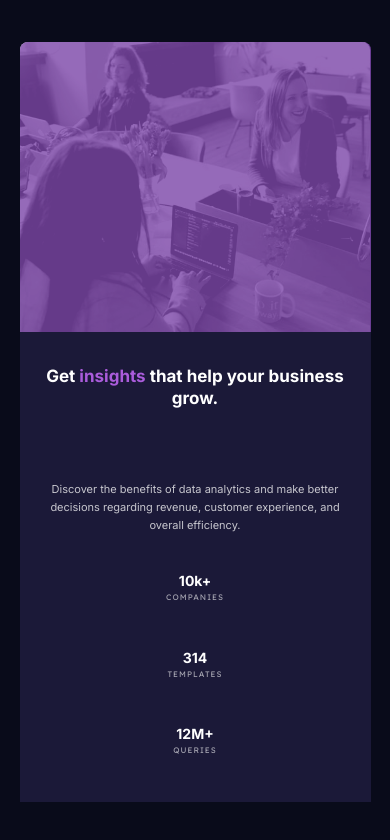
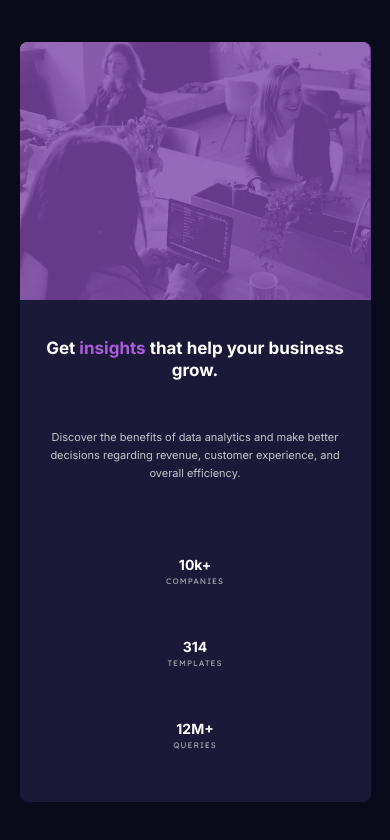
Before and after one commit to vbobey/stats-preview-card-component-main, a website: page index.html in a window 390 px wide. Drawn offline with Linux system fonts and the light colour scheme.

Commit message:
Mobile improvements

```diff
--- a/index.html
+++ b/index.html
@@ -1,15 +1,17 @@
 <!DOCTYPE html>
 <html lang="en">
+    <head>
+        <meta charset="UTF-8" />
+        <meta name="viewport" content="width=device-width, initial-scale=1.0" />
 
-<head>
-    <meta charset="UTF-8">
-    <meta name="viewport" content="width=device-width, initial-scale=1.0">
-
-    <link rel="preconnect" href="https://fonts.googleapis.com">
-    <link rel="preconnect" href="https://fonts.gstatic.com" crossorigin>
-    <link href="https://fonts.googleapis.com/css2?family=Inter:wght@400;700&family=Lexend+Deca&display=swap" rel="stylesheet">
-    <link rel="stylesheet" href="css/main.css">
-    <link rel="icon" type="image/png" sizes="32x32" href="./img/favicon-32x32.png">
+        <link rel="preconnect" href="https://fonts.googleapis.com" />
+        <link rel="preconnect" href="https://fonts.gstatic.com" crossorigin />
+        <link
+            href="https://fonts.googleapis.com/css2?family=Inter:wght@400;700&family=Lexend+Deca&display=swap"
+            rel="stylesheet"
+        />
+        <link rel="stylesheet" href="css/main.css" />
+        <link rel="icon" type="image/png" sizes="32x32" href="./img/favicon-32x32.png" />
 
         <title>Stats Preview Card</title>
     </head>
@@ -17,8 +19,13 @@
     <body>
         <main class="card">
             <div class="card__content">
-            <h1 class="heading-1 card__heading">Get <span class="heading-1__highlight">insights</span> that help your business grow.</h1>
-            <p class="card__description">Discover the benefits of data analytics and make better decisions regarding revenue, customer experience, and overall efficiency.</p>
+                <h1 class="heading-1 card__heading">
+                    Get <span class="heading-1__highlight">insights</span> that help your business grow.
+                </h1>
+                <p class="card__description">
+                    Discover the benefits of data analytics and make better decisions regarding revenue, customer experience,
+                    and overall efficiency.
+                </p>
                 <div class="card__stats">
                     <div>
                         <h2 class="heading-2">10k+</h2>
@@ -38,10 +45,15 @@
                 <figure>
                     <div class="card__picture-overlay card__picture-overlay--light"></div>
                     <div class="card__picture-overlay card__picture-overlay--dark"></div>
-                <img src="img/image-header-desktop.jpg" alt="Office interior">
+                    <picture>
+                        <source srcset="img/image-header-mobile.jpg"
+                                media="(max-width: 80em)">
+                        <img srcset="img/image-header-desktop.jpg"
+                             alt="Office Interior"
+                             src="img/image-header-desktop.jpg"/>
+                    </picture>
                 </figure>
             </div>
         </main>
     </body>
-
 </html>
--- a/scss/_card.scss
+++ b/scss/_card.scss
@@ -29,7 +29,6 @@
 
     &__content {
         padding: 0 7rem;
-        background-color: base.$color-background-card;
         grid-row: 1 / -1;
         grid-column: 1 / span 1;
 
@@ -74,6 +73,7 @@
     &__description {
         @media only screen and (max-width: base.$bp-m) and (orientation: portrait) {
             grid-row: 2 / span 1;
+            align-self: start;
         }
     }
 
@@ -113,6 +113,10 @@
             grid-column: 1 / span 1;
         }
 
+        @media only screen and (max-width: base.$bp-s) and (orientation: portrait) {
+            max-height: 35vh;
+        }
+
         img {
             width: 100%;
             height: 100%;
--- a/scss/_typography.scss
+++ b/scss/_typography.scss
@@ -20,8 +20,13 @@
         line-height: 3.2rem;
     }
 
-    @media only screen and (max-width: base.$bp-m) {
+    @media only screen and (max-width: base.$bp-m) and (orientation: landscape) {
         font-size: 2rem;
+        line-height: 3rem;
+    }
+
+    @media only screen and (max-width: base.$bp-m) and (orientation: portrait) {
+        font-size: 2.4rem;
         line-height: 3rem;
     }
 
```
Also changed, not shown: css/main.css, 1 other file. Lines whose indentation alone changed are shown as unchanged.
